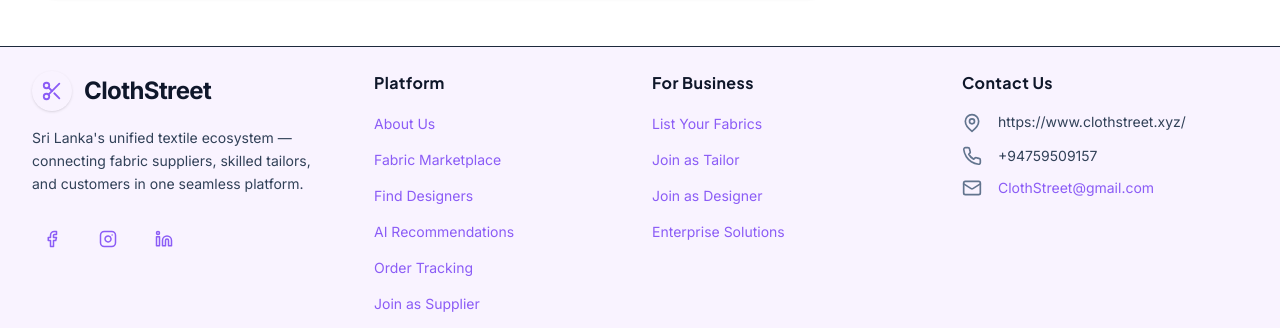
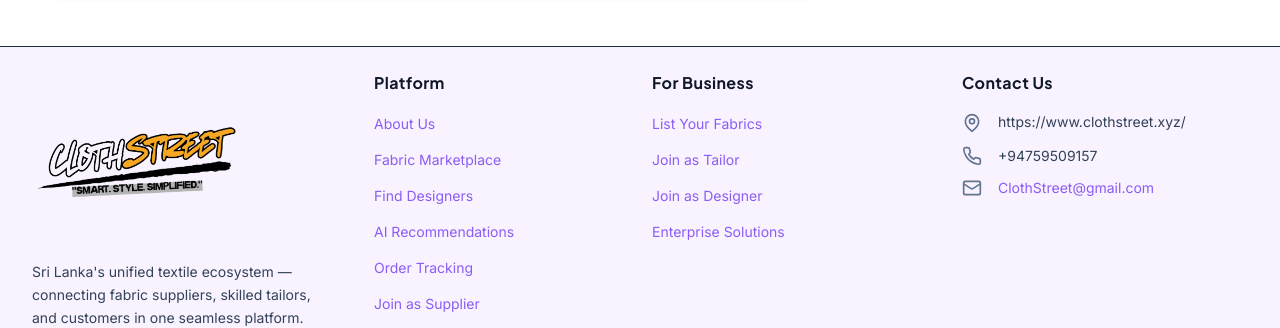
Before and after one commit to ImedhaJayawardhana/ClothStreetSL, a React (Vite) app in the folder frontend/: page /store/1 in a window 1280 px wide. Shown: the part 902-1230 px from the top of the page. Built offline with nearby package versions, Linux system fonts and the light colour scheme; no server answers; the database is empty.

Commit message:
logo for footer addded

```diff
--- a/frontend/src/components/common/Footer.jsx
+++ b/frontend/src/components/common/Footer.jsx
@@ -1,6 +1,7 @@
 import { Link, useNavigate} from"react-router-dom";
 import { useAuth} from"../../context/AuthContext";
 import toast from"react-hot-toast";
+import logo from "../../assets/logo.png";
 
 export default function Footer() {
  const { user} = useAuth();
@@ -26,13 +27,8 @@ export default function Footer() {
 
           {/* Brand Column */}
           <div className="space-y-4">
-            <Link to="/" onClick={() => window.scrollTo(0, 0)} className="flex items-center gap-3">
-              <div className="flex items-center justify-center w-10 h-10 rounded-lg shadow-sm">
-                <svg xmlns="http://www.w3.org/2000/svg" width="22" height="22" viewBox="0 0 24 24" fill="none" stroke="currentColor" strokeWidth="2" strokeLinecap="round" strokeLinejoin="round">
-                  <circle cx="6" cy="6" r="3" /><circle cx="6" cy="18" r="3" /><line x1="20" x2="8.12" y1="4" y2="15.88" /><line x1="14.47" x2="20" y1="14.48" y2="20" /><line x1="8.12" x2="12" y1="8.12" y2="12" />
-                </svg>
-              </div>
-              <span className="text-2xl font-bold tracking-tight text-slate-900">ClothStreet</span>
+            <Link to="/" onClick={() => window.scrollTo(0, 0)} className="inline-block mt-2">
+              <img src={logo} alt="ClothStreet Logo" className="w-44 md:w-52 h-auto object-contain -my-6 mix-blend-darken" />
             </Link>
             <p className="text-sm leading-relaxed max-w-xs text-slate-700">
               Sri Lanka's unified textile ecosystem — connecting fabric suppliers, skilled tailors, and customers in one seamless platform.
```
